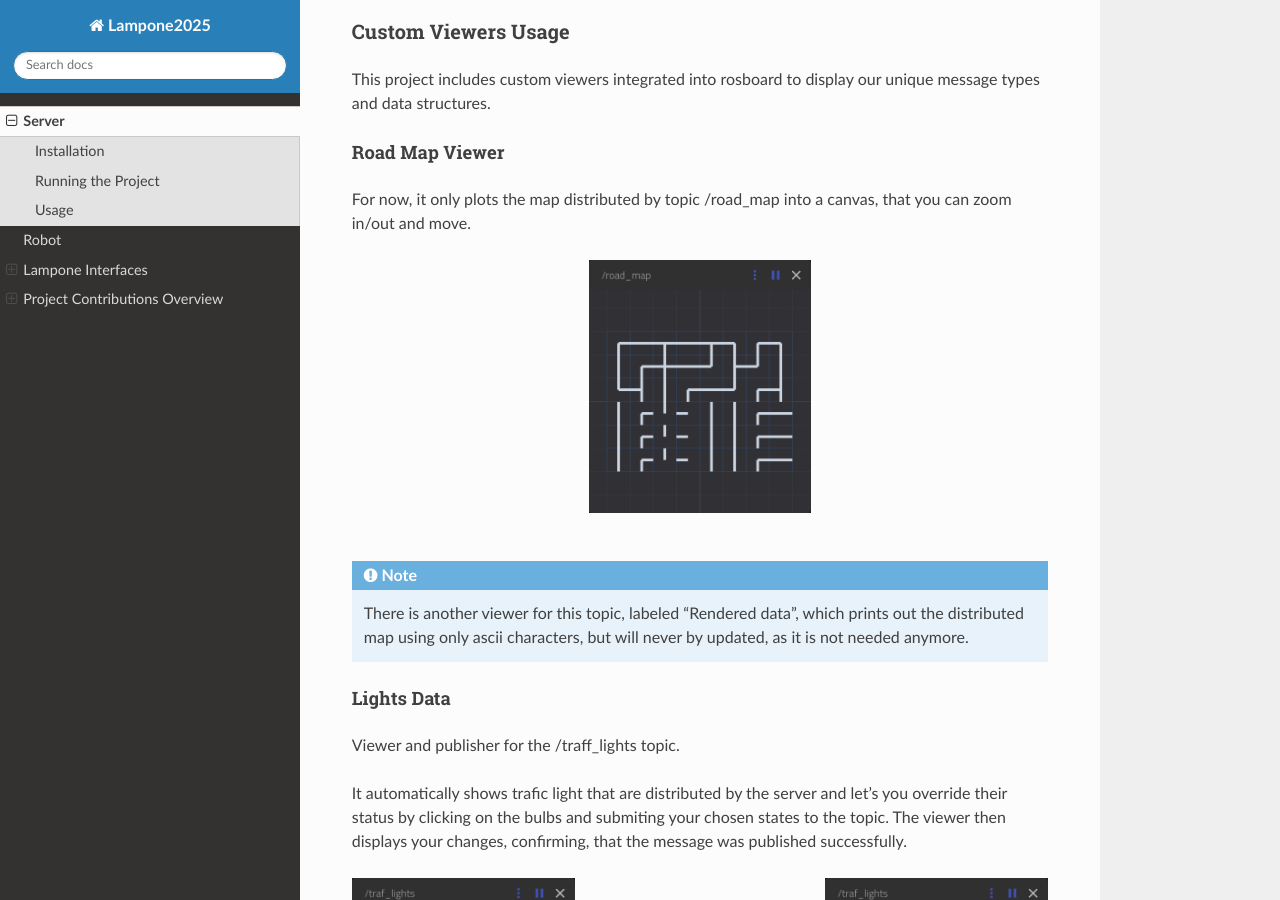
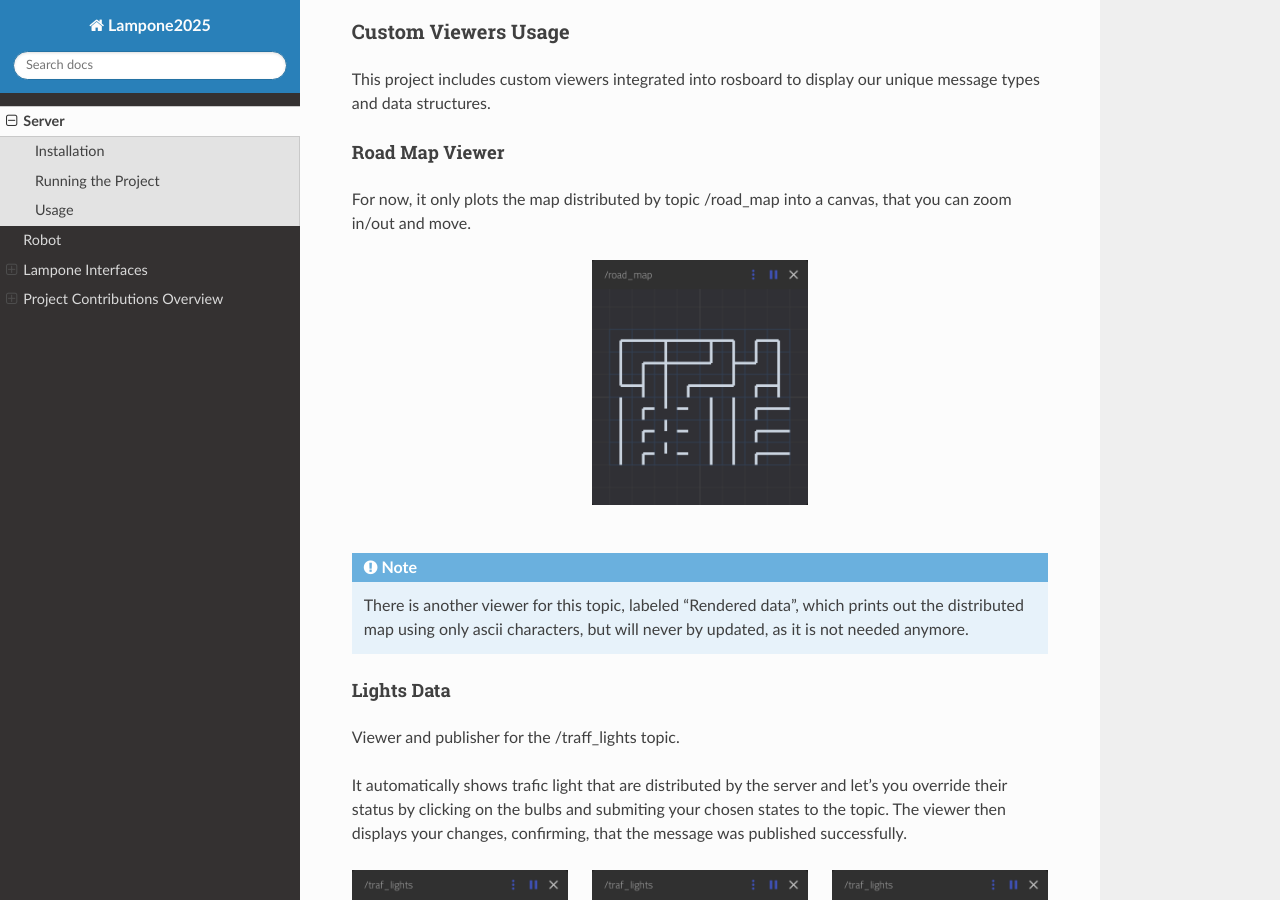
Before and after one commit to LosVocelos/LamponeDocs, a Sphinx documentation site: the page built from docs/source/server.rst, in a window 1280 px wide and 900 px high, scrolled down 3368 px. Built offline with Sphinx 7.4.7 and the Read the Docs theme 3.1.0, drawn with Linux system fonts in a browser that asks for light colours.

Commit message:
Fixing images finally

```diff
--- a/docs/source/server.rst
+++ b/docs/source/server.rst
@@ -94,7 +94,7 @@ Road Map Viewer
 For now, it only plots the map distributed by topic /road_map into a canvas, that you can zoom in/out and move.
 
 .. image:: img/ROSboard_road_map.png
-   :width: 32%
+   :width: 31%
    :align: center
 
 |
@@ -113,13 +113,13 @@ and let's you override their status by clicking on the bulbs and submiting your
 The viewer then displays your changes, confirming, that the message was published successfully.
 
 .. image:: img/ROSboard_traf_lights_1.png
-   :width: 32%
+   :width: 31%
    :align: left
 
 .. image:: img/ROSboard_traf_lights_3.png
-   :width: 32%
+   :width: 31%
    :align: right
 
 .. image:: img/ROSboard_traf_lights_2.png
-   :width: 32%
+   :width: 31%
    :align: center
```
